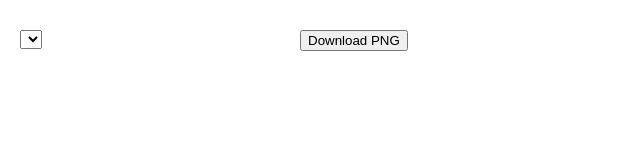
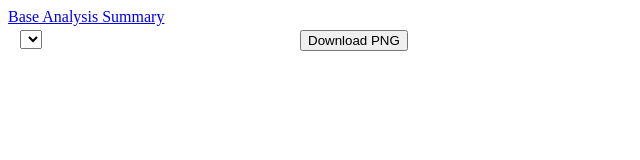
Before and after one commit to ColoradoDemography/RegionsMap, a plain HTML site: page index.html in a window 1280 px wide. Shown: the whole page, without its empty margins (0-640 px from the left). Drawn offline with Linux system fonts and the light colour scheme; no server answers.

Commit message:
Added link to Base Analysis Summary

```diff
--- a/index.html
+++ b/index.html
@@ -28,6 +28,9 @@
   <div id="exportdiv">
     <button type="button" id="t_download" class="btn" onclick="saveSvgAsPng(document.getElementsByTagName('svg')[0], 'diagram.png');" tabindex="8" accesskey="i">Download PNG</button>
   </div>
+  <div id="summary">
+    <a href="https://drive.google.com/open?id=1Ag0JdOo8XATTBiNuh80BTiuqLV4Kv72T">Base Analysis Summary</a>
+  </div>
 
 <script src="js/saveSvgAsPng.js" type="text/javascript"></script>
 <!-- <script src="data/base.json"></script> -->
```
